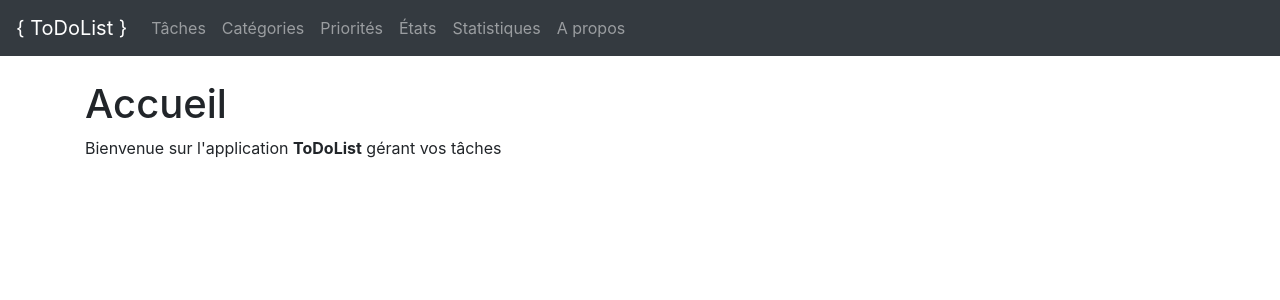
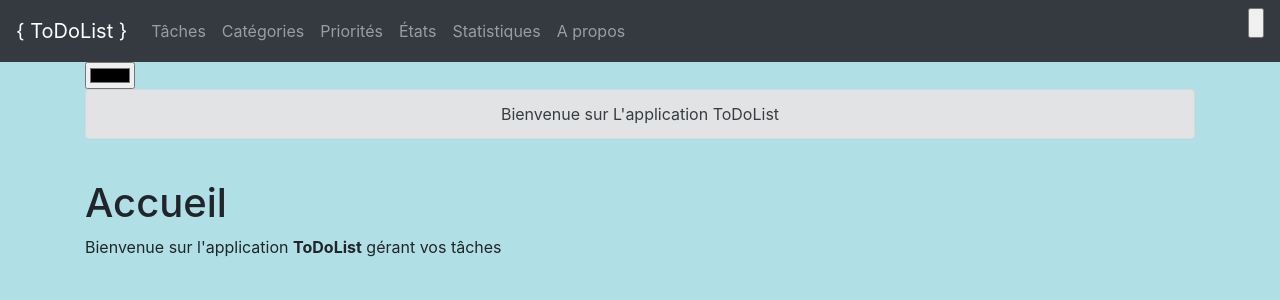
Before and after one commit to viciscat/nsi_projet_todolist, a Flask app: page / in a window 1280 px wide. Shown: the top 300 px of the page. Run offline with Flask 2, Linux system fonts and the light colour scheme; some libraries are stand-ins or nearby versions.

Commit message:
debut css

```diff
--- a/main.py
+++ b/main.py
@@ -5,6 +5,7 @@ gérant une liste de tâches à faire
 """
 
 # Librairie(s) utilisée(s)
+
 from flask import *
 import bdd
 
@@ -24,6 +25,7 @@ class Tache:
 
 # Création des objets Flask et Bdd
 app = Flask(__name__)
+app.secret_key = b"1r9)G^A3vTfX4qtwsV#M+Rjjd@JR$+Wa.nt8dz.jhZ_j3M8-(zzkkL^Z5Y3cm2R"
 database = bdd.Bdd()
 
 taches = [Tache(*i) for i in database.getTaches()]
@@ -32,6 +34,7 @@ taches = [Tache(*i) for i in database.getTaches()]
 # Les routes associées aux fonctions
 @app.route("/")
 def accueillir():
+    flash("Bienvenue sur L'application ToDoList")
     """Gère l'accueil des utilisateurs"""
     print(taches)
 
--- a/templates/base.html
+++ b/templates/base.html
@@ -6,11 +6,15 @@
     <meta name="viewport" content="width=device-width, initial-scale=1, shrink-to-fit=no">
 
     <!-- Bootstrap CSS -->
+    <link rel="stylesheet" href="Base.css">
     <link rel="stylesheet" href="https://stackpath.bootstrapcdn.com/bootstrap/4.4.1/css/bootstrap.min.css" integrity="sha384-Vkoo8x4CGsO3+Hhxv8T/Q5PaXtkKtu6ug5TOeNV6gBiFeWPGFN9MuhOf23Q9Ifjh" crossorigin="anonymous">
 
     <title>ToDoList</title>
 </head>
 <body>
+    <style>
+    body {background-color : powderblue;}
+    </style>
     <!-- Barre de navigation -->
     <nav class="navbar navbar-expand-lg navbar-dark bg-dark">
         <a class="navbar-brand" href="#">{ ToDoList }</a>
@@ -37,7 +41,11 @@
                 <li class="nav-item">
                     <a class="nav-link" href="#">A propos</a>
                 </li>
+
             </ul>
+        </div>
+        <div>
+            <p><input type="button"> </p>
         </div>
     </nav>
 
@@ -48,9 +56,10 @@
         {% with messages = get_flashed_messages() %}
             {% if messages %}
                 {% for message in messages %}
-                <div class="alert alert-secondary" role="alert">
-                    {{ message }}
-                </div>
+                    <input type="color" id="message" name="message" value="FFFFFFF">
+                        <div class="alert alert-secondary" role="alert">
+                            <CENTER>{{ message }}</CENTER>
+                        </div>
                 {% endfor %}
             {% endif %}
         {% endwith %}
```
Also changed, not shown: templates/Base.css (added).
